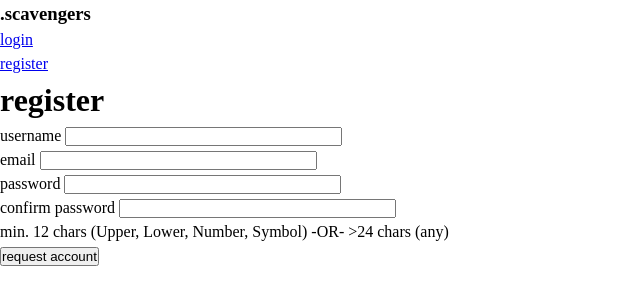
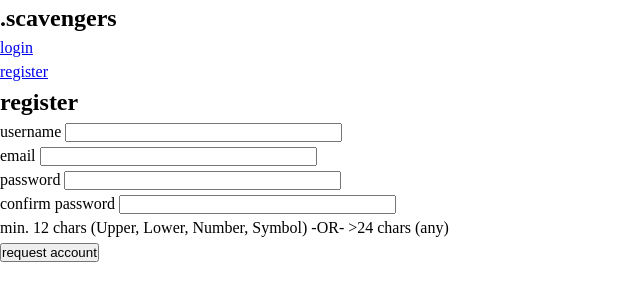
Before and after one commit to aaron-panic/scavengers.io, a Flask app: page /auth/register in a window 1280 px wide. Shown: the top 305 px of the page, without its empty margins (0-640 px from the left). Run offline with Flask 3, Linux system fonts and the light colour scheme; some libraries are stand-ins or nearby versions.

Commit message:
merging in to work elsewhere, minor html, css

```diff
--- a/site/templates/admin.html
+++ b/site/templates/admin.html
@@ -1,7 +1,7 @@
 {% extends 'base.html' %}
 
 {% block content %}
-    <h1 class="page-header">{{ title }}</h1>
+    <h2 class="page-header">{{ title }}</h2>
 
     <div id="page-nav">
         <a href="{{ url_for('admin.users') }}">users</a>
--- a/site/templates/admin_users.html
+++ b/site/templates/admin_users.html
@@ -5,7 +5,7 @@
     <div id="admin-detail-pane" class="card glass">
         <a href="{{ url_for('admin.users') }}" id="admin-detail-close">[close]</a>
 
-        <h3 id="admin-detail-username">// {{ selected_user.username }}</h3>
+        <h3 id="admin-detail-username">users/{{ selected_user.username }}</h3>
 
         <div id="admin-detail-content">
             <div class="admin-detail-row">
@@ -76,7 +76,7 @@
     {% endif %}
 
     <div id="admin-list-container">
-        <h2 class="admin-list-subheader">users</h2>
+        <h3 class="admin-list-subheader">users</h3>
         <div id="admin-list-header">
             <span>id</span>
             <span>username</span>
--- a/site/templates/announce.html
+++ b/site/templates/announce.html
@@ -1,5 +1,5 @@
 {% extends 'base.html' %}
 
 {% block content %}
-    <h1 class="page-header">{{ title }}</h1>
+    <h2 class="page-header">{{ title }}</h2>
 {% endblock %}
--- a/site/templates/app.html
+++ b/site/templates/app.html
@@ -1,5 +1,5 @@
 {% extends 'base.html' %}
 
 {% block content %}
-    <h1 class="page-header">{{ title }}</h1>
+    <h2 class="page-header">{{ title }}</h2>
 {% endblock %}
--- a/site/templates/base.html
+++ b/site/templates/base.html
@@ -7,16 +7,16 @@
     <link rel="stylesheet" href="{{ url_for('static', filename='css/base.css') }}">
     <link rel="stylesheet" href="{{ url_for('static', filename='css/layout.css') }}">
     <link rel="stylesheet" href="{{ url_for('static', filename='css/components.css') }}">
-    <link rel="stylesheet" href="{{ url_for('static', filename='css/theme.css') }}">
+<!--    <link rel="stylesheet" href="{{ url_for('static', filename='css/theme.css') }}">
     <link rel="stylesheet" href="{{ url_for('static', filename='css/effects.css') }}">
-    <link rel="stylesheet" href="{{ url_for('static', filename='css/responsive.css') }}">
+    <link rel="stylesheet" href="{{ url_for('static', filename='css/responsive.css') }}"> -->
 </head>
 <body>
     <div id="layout-wrapper">
         <aside id="nav-container" class="nav-glass">
             <div id="nav-header">
                 <div id="nav-title">
-                    <h3>.scavengers</h3>
+                    <h1>.scavengers</h1>
                     {% if session.get('username') %}
                     <span id="nav-user-indicator">// {{ session['username'] }}</span>
                     {% endif %}
--- a/site/templates/bulletin.html
+++ b/site/templates/bulletin.html
@@ -1,5 +1,5 @@
 {% extends 'base.html' %}
 
 {% block content %}
-    <h1 class="page-header">{{ title }}</h1>
+    <h2 class="page-header">{{ title }}</h2>
 {% endblock %}
--- a/site/templates/chat.html
+++ b/site/templates/chat.html
@@ -1,5 +1,5 @@
 {% extends 'base.html' %}
 
 {% block content %}
-    <h1 class="page-header">{{ title }}</h1>
+    <h2 class="page-header">{{ title }}</h2>
 {% endblock %}
--- a/site/templates/login.html
+++ b/site/templates/login.html
@@ -2,7 +2,7 @@
 
 {% block content %}
 <div class="layout-content-centered">
-    <h1 class="page-header">{{ title }}</h1>
+    <h2 class="page-header">{{ title }}</h2>
 
     <form action="" method="post" id="auth-form" class="card glass">
         {{ form.hidden_tag() }}
--- a/site/templates/media.html
+++ b/site/templates/media.html
@@ -1,5 +1,5 @@
 {% extends 'base.html' %}
 
 {% block content %}
-    <h1 class="page-header">{{ title }}</h1>
+    <h2 class="page-header">{{ title }}</h2>
 {% endblock %}
--- a/site/templates/offline.html
+++ b/site/templates/offline.html
@@ -3,7 +3,7 @@
 {% block content %}
 <div id="layout-content-centered">
     <div id="announce-container">
-        <h1>//User -> {{ session['username'] }}</h1>
+        <h2>//User -> {{ session['username'] }}</h2>
         <p>System Status: Offline</p>
     </div>
 </div>
--- a/site/templates/post.html
+++ b/site/templates/post.html
@@ -1,5 +1,5 @@
 {% extends 'base.html' %}
 
 {% block content %}
-    <h1 class="page-header">{{ title }}</h1>
+    <h2 class="page-header">{{ title }}</h2>
 {% endblock %}
--- a/site/templates/profile.html
+++ b/site/templates/profile.html
@@ -1,5 +1,5 @@
 {% extends 'base.html' %}
 
 {% block content %}
-    <h1 class="page-header">{{ title }}</h1>
+    <h2 class="page-header">{{ title }}</h2>
 {% endblock %}
--- a/site/templates/register.html
+++ b/site/templates/register.html
@@ -2,7 +2,7 @@
 
 {% block content %}
 <div class="layout-content-centered">
-    <h1 class="page-header">{{ title }}</h1>
+    <h2 class="page-header">{{ title }}</h2>
 
     <form action="" method="post" id="register-form" class="card glass">
         {{ form.hidden_tag() }}
--- a/site/templates/report.html
+++ b/site/templates/report.html
@@ -1,5 +1,5 @@
 {% extends 'base.html' %}
 
 {% block content %}
-    <h1 class="page-header">{{ title }}</h1>
+    <h2 class="page-header">{{ title }}</h2>
 {% endblock %}
--- a/site/templates/req.html
+++ b/site/templates/req.html
@@ -1,5 +1,5 @@
 {% extends 'base.html' %}
 
 {% block content %}
-    <h1 class="page-header">{{ title }}</h1>
+    <h2 class="page-header">{{ title }}</h2>
 {% endblock %}
--- a/site/templates/unauthorized.html
+++ b/site/templates/unauthorized.html
@@ -1,5 +1,5 @@
 {% extends 'base.html' %}
 
 {% block content %}
-    <h1 class="page-header">{{ title }}</h1>
+    <h2 class="page-header">{{ title }}</h2>
 {% endblock %}
```
